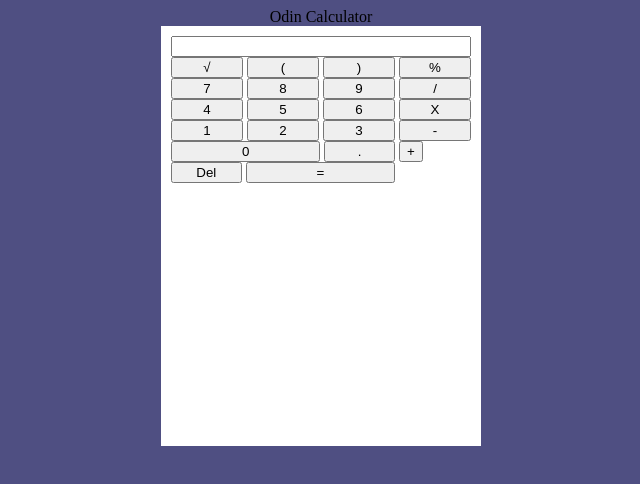
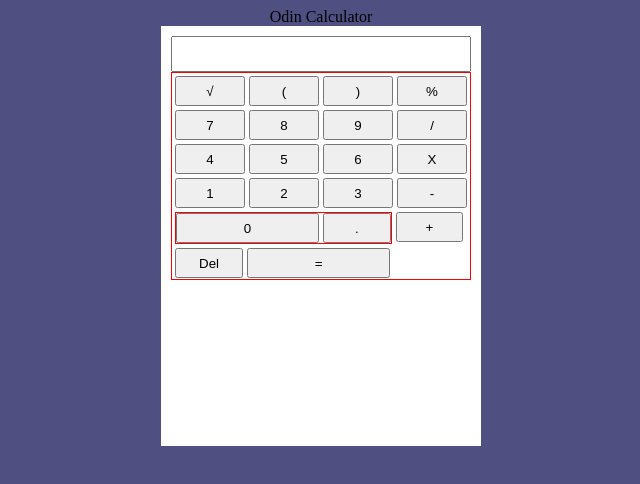
Before and after one commit to kiganoakuma/odin-calculator, a plain HTML site: page index.html in a window 1280 px wide. Shown: the whole page, without its empty margins (319-959 px from the left). Drawn offline with Linux system fonts and the light colour scheme.

Commit message:
minor adjustments to layout

```diff
--- a/css/style.css
+++ b/css/style.css
@@ -14,6 +14,12 @@ body {
     padding: 10px;
 }
 
+#entry-buttons {
+    display: flex;
+    flex-direction: column;
+    padding: 3px;
+    border: 1px solid red;
+}
 
 
 .row {
@@ -22,7 +28,6 @@ body {
 
 .conflict {
     display: flex;
-    gap: 2px
 }
 
 .left {
@@ -30,12 +35,12 @@ body {
     flex-direction: column;
 }
 
+
 .top {
     display: flex;
-    justify-content: space-between;
+    border: 1px solid red;
 }
 
 .bottom {
     display: flex;
-    justify-content: space-between;
 }
--- a/index.html
+++ b/index.html
@@ -11,7 +11,7 @@
     <section class="header">Odin Calculator</section>
     <div class="container">
       <input type="text" class="result" />
-      <div class="entry-buttons">
+      <div id="entry-buttons">
         <div class="first row">
           <input type="button" name="" value="&radic;" class="global normal" />
           <input type="button" name="" value="(" class="global normal" />
--- a/js/script.js
+++ b/js/script.js
@@ -1,10 +1,14 @@
 const allNormalButtons = document.querySelectorAll('.normal');
+const allInputs = document.querySelectorAll('input');
 const rows = document.querySelectorAll('.row');
 const conflictTopLeft = document.querySelector('.top');
 const conflictBottomLeft = document.querySelector('.bottom');
 const small = document.querySelectorAll('.small');
 const big = document.querySelectorAll('.big');
+const plus = document.querySelector('.plus');
 const conflict = document.querySelector('.conflict');
+const left = document.querySelector('.left');
+const buttonContainer = document.querySelector('#entry-buttons')
 
 function countSiblingsElements(element) {
     const parent = element.parentNode;
@@ -15,8 +19,21 @@ function countSiblingsElements(element) {
 
 let width = 300;
 let height = 400;
+let buttonContainerHeight = 200;
 let gap = 4;
-let leftConflictWidth = ((width) * 3) / 4 - 1
+let leftConflictWidth = ((width) * 3) / 4 - gap * 2.5;
+let rightConflictWidth = ((width) * 3) / 4 - 1;
+
+buttonContainer.style.height = `${buttonContainerHeight}px`;
+buttonContainer.style.gap = `${gap}px`;
+left.style.gap = `${gap}px`;
+
+plus.style.width = `${(width / 4) - (gap * 2)}px`;
+
+
+allInputs.forEach((input) => {
+    input.style.height = `${((buttonContainerHeight - (gap * 5)) / 6)}px`;
+})
 
 rows.forEach((row) => {
     row.style.justifyContent = 'space-between';
@@ -24,7 +41,7 @@ rows.forEach((row) => {
 })
 
 allNormalButtons.forEach((button) => {
-    button.style.width = `${(width - (gap * (countSiblingsElements(button) - 1 ))/ 4)}px`;
+    button.style.width = `${(width - (gap * (4 ))/ 4)}px`;
 });
 conflict.style.gap = `${gap}px`;
 conflictTopLeft.style.width = `${leftConflictWidth}px`;
@@ -33,9 +50,9 @@ conflictBottomLeft.style.width = `${leftConflictWidth}px`;
 conflictBottomLeft.style.gap = `${gap}px`;
 
 small.forEach((button) => {
-    button.style.width = `${(leftConflictWidth) / 3 - gap}px`;
+    button.style.width = `${(width) / 4 - (gap)}px`;
 });
 
 big.forEach((button) => {
-    button.style.width = `${((leftConflictWidth * 2) / 3)}px`;
+    button.style.width = `${((width * 2) / 4 )}px`;
 });
```
